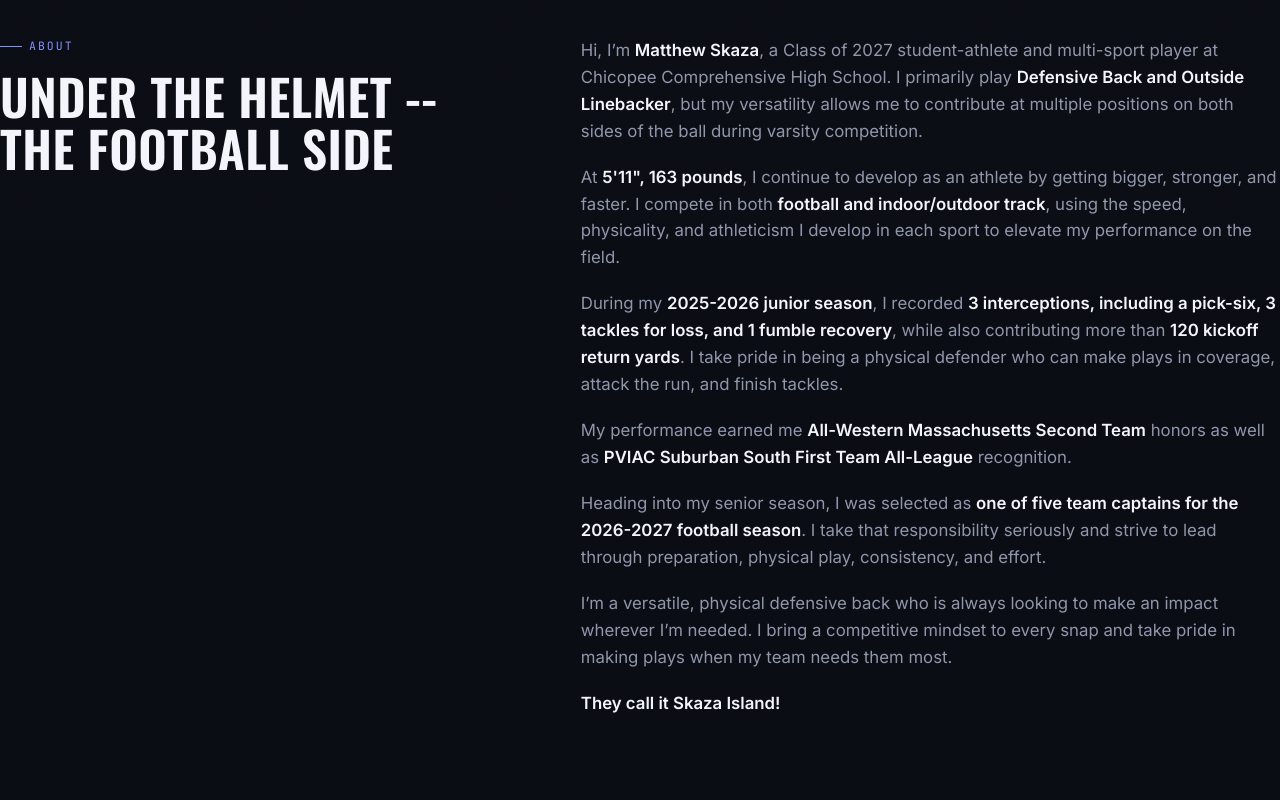
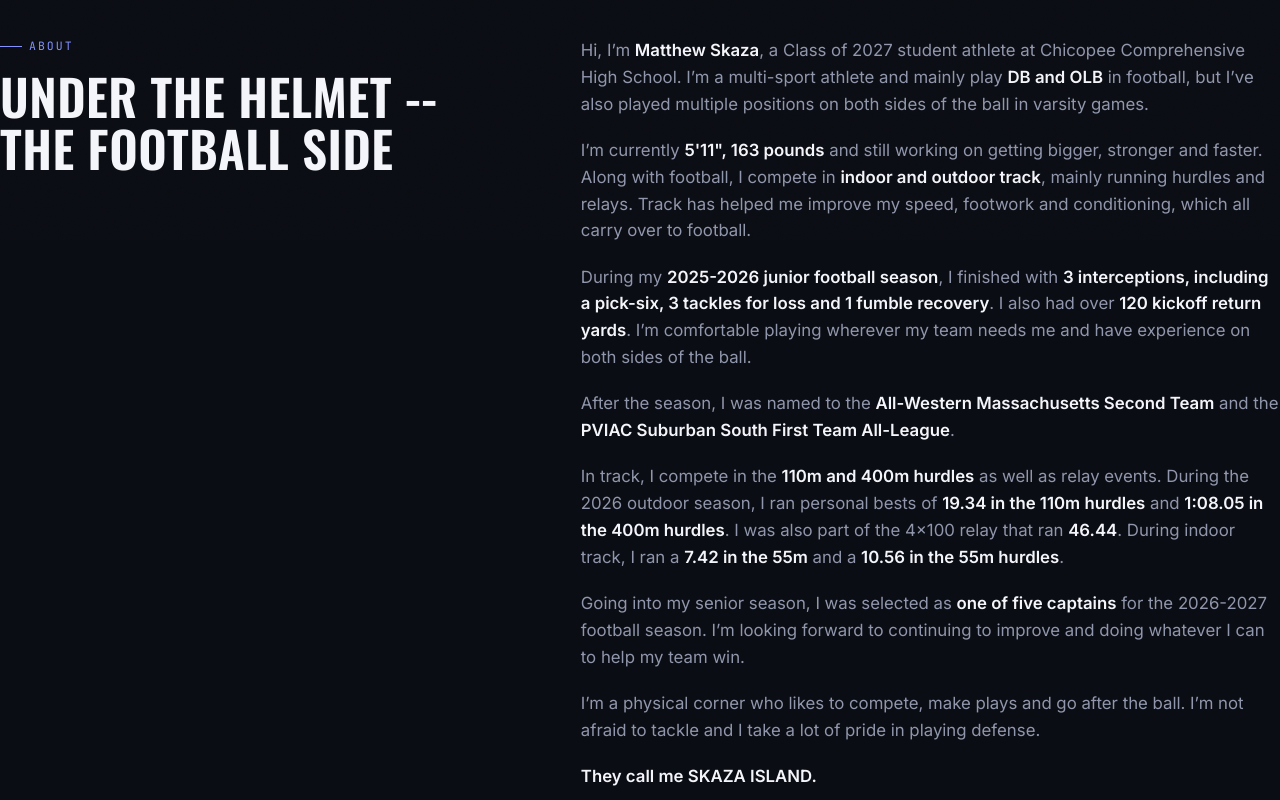
Before and after one commit to mskaza00/skaza.shotsbyskaza-, a website: page index.html in a window 1280 px wide. Shown: the part 560-1360 px from the top of the page. Drawn offline with nearby package versions, Linux system fonts and the light colour scheme.

Commit message:
Update index.html

```diff
--- a/index.html
+++ b/index.html
@@ -58,19 +58,21 @@
 <h2>Under The Helmet -- The Football Side</h2>
 </div>
 <div class="about-body">
-<p>Hi, I’m <strong>Matthew Skaza</strong>, a Class of 2027 student-athlete and multi-sport player at Chicopee Comprehensive High School. I primarily play <strong>Defensive Back and Outside Linebacker</strong>, but my versatility allows me to contribute at multiple positions on both sides of the ball during varsity competition.</p>
+<p>Hi, I’m <strong>Matthew Skaza</strong>, a Class of 2027 student athlete at Chicopee Comprehensive High School. I’m a multi-sport athlete and mainly play <strong>DB and OLB</strong> in football, but I’ve also played multiple positions on both sides of the ball in varsity games.</p>
 
-<p>At <strong>5'11", 163 pounds</strong>, I continue to develop as an athlete by getting bigger, stronger, and faster. I compete in both <strong>football and indoor/outdoor track</strong>, using the speed, physicality, and athleticism I develop in each sport to elevate my performance on the field.</p>
+<p>I’m currently <strong>5'11", 163 pounds</strong> and still working on getting bigger, stronger and faster. Along with football, I compete in <strong>indoor and outdoor track</strong>, mainly running hurdles and relays. Track has helped me improve my speed, footwork and conditioning, which all carry over to football.</p>
 
-<p>During my <strong>2025-2026 junior season</strong>, I recorded <strong>3 interceptions, including a pick-six, 3 tackles for loss, and 1 fumble recovery</strong>, while also contributing more than <strong>120 kickoff return yards</strong>. I take pride in being a physical defender who can make plays in coverage, attack the run, and finish tackles.</p>
+<p>During my <strong>2025-2026 junior football season</strong>, I finished with <strong>3 interceptions, including a pick-six, 3 tackles for loss and 1 fumble recovery</strong>. I also had over <strong>120 kickoff return yards</strong>. I’m comfortable playing wherever my team needs me and have experience on both sides of the ball.</p>
 
-<p>My performance earned me <strong>All-Western Massachusetts Second Team</strong> honors as well as <strong>PVIAC Suburban South First Team All-League</strong> recognition.</p>
+<p>After the season, I was named to the <strong>All-Western Massachusetts Second Team</strong> and the <strong>PVIAC Suburban South First Team All-League</strong>.</p>
 
-<p>Heading into my senior season, I was selected as <strong>one of five team captains for the 2026-2027 football season</strong>. I take that responsibility seriously and strive to lead through preparation, physical play, consistency, and effort.</p>
+<p>In track, I compete in the <strong>110m and 400m hurdles</strong> as well as relay events. During the 2026 outdoor season, I ran personal bests of <strong>19.34 in the 110m hurdles</strong> and <strong>1:08.05 in the 400m hurdles</strong>. I was also part of the 4x100 relay that ran <strong>46.44</strong>. During indoor track, I ran a <strong>7.42 in the 55m</strong> and a <strong>10.56 in the 55m hurdles</strong>.</p>
 
-<p>I’m a versatile, physical defensive back who is always looking to make an impact wherever I’m needed. I bring a competitive mindset to every snap and take pride in making plays when my team needs them most.</p>
+<p>Going into my senior season, I was selected as <strong>one of five captains</strong> for the 2026-2027 football season. I’m looking forward to continuing to improve and doing whatever I can to help my team win.</p>
 
-<p><strong>They call it Skaza Island!</strong></p>
+<p>I’m a physical corner who likes to compete, make plays and go after the ball. I’m not afraid to tackle and I take a lot of pride in playing defense.</p>
+
+<p><strong>They call me SKAZA ISLAND.</strong></p>
 
 </div>
 </section>
```
